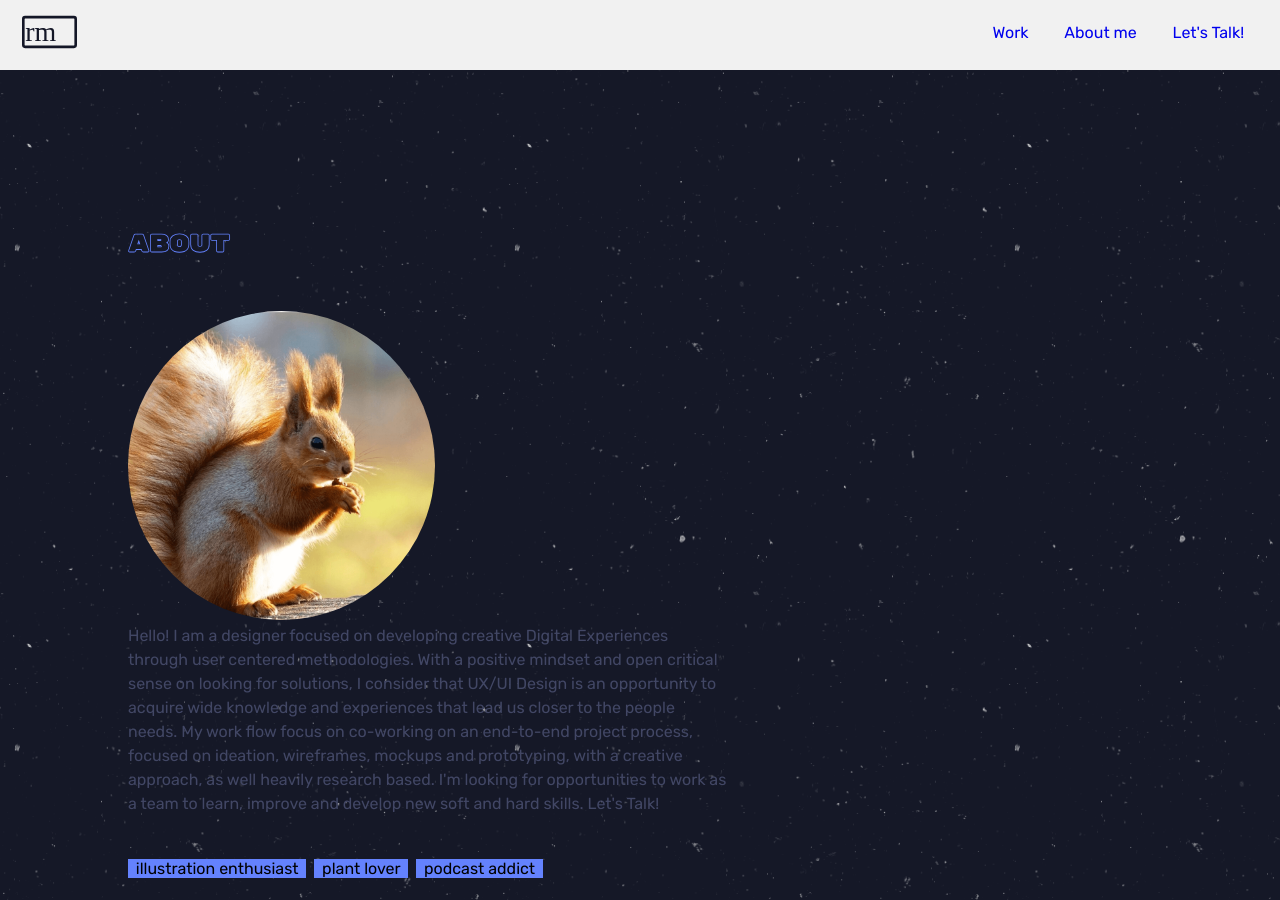
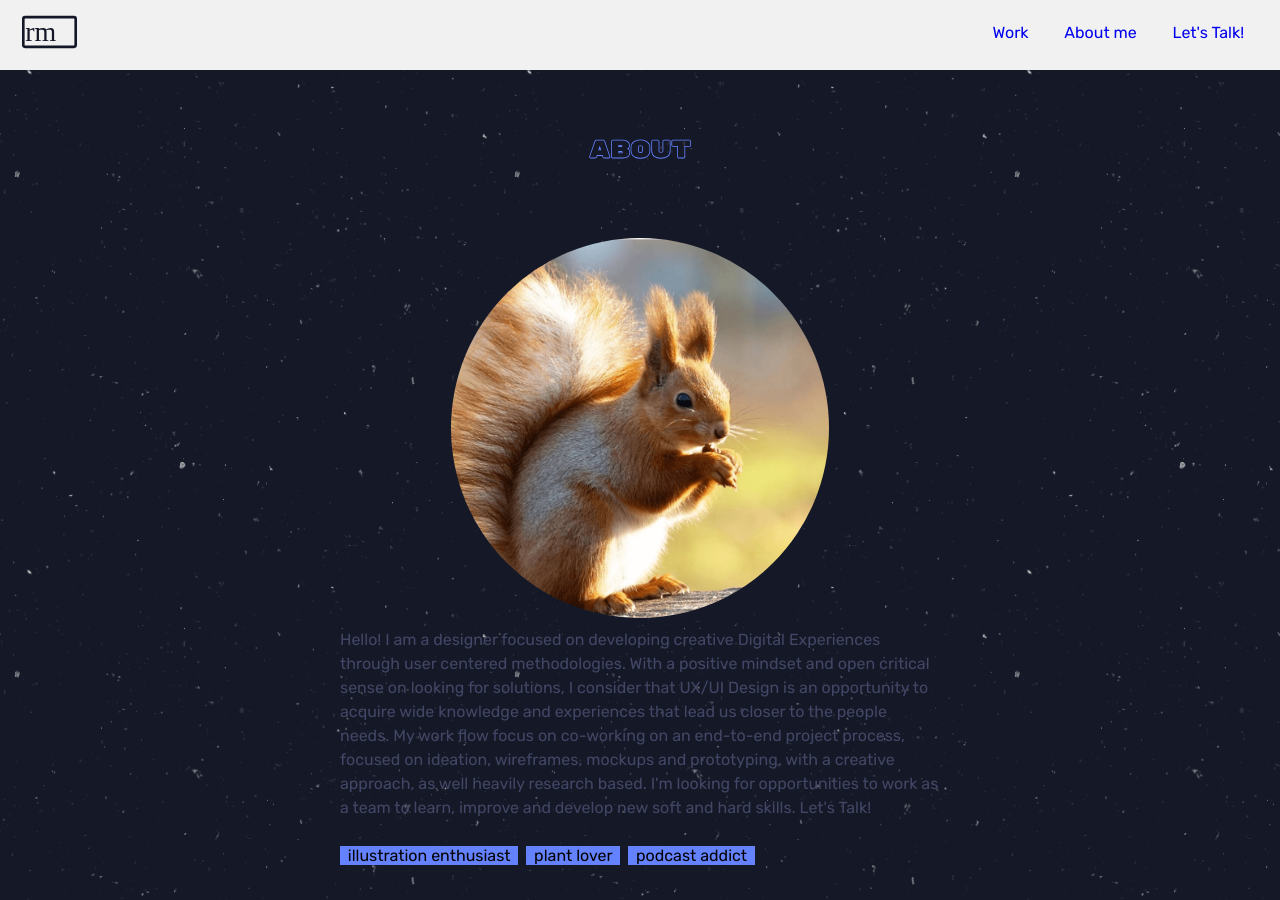
Before and after one commit to ritavmachado/portfolio, a Jekyll site: the page built from about_me.html, in a window 1280 px wide and 900 px high. Built offline with Jekyll 4.4.1, drawn with Linux system fonts in a browser that asks for light colours.

Commit message:
Organize typography, Grid about_me

```diff
--- a/_sass/portfolio.scss
+++ b/_sass/portfolio.scss
@@ -161,6 +161,8 @@ header #nav_mobile {
     }
 }
 
+/* Typography */
+
 h1 {
     width: 275px;
     position: absolute;
@@ -176,6 +178,30 @@ h1 {
 
 mark {
     background-color: $blue;
+}
+
+h2 {
+    margin: 30% 0% 5%;
+    display: flex;
+    font-family: $headline-font;
+    font-size: 24px;
+    text-align: left;
+    color: transparent;
+    -webkit-text-stroke: 0.8px $blue;
+    grid-area: title;
+}
+
+p {
+    max-width: 600px;
+    display: flex;
+    font-family: $text-font;
+    font-size: 16px;
+    line-height: 1.5;
+    color: $grey-blue;
+
+    &::selection {
+        background-color: $blue;
+    }
 }
 
 /* Main */
@@ -280,51 +306,36 @@ figcaption {
 #section_about {
     width: 100%;
     min-height: 100vh;
-    display: flex;
-    flex-direction: column;
-    justify-content: center;
+    @include grid-template-mobile;
+    grid-template-areas:
+        "title"
+        "figure_profile"
+        "wrapper_aboutme";
     background-image: url(img/section_about/background_01.png);
     background-repeat: repeat;
     background-size: 500px;
     background-position: center;
 
+    figure {
+        grid-area: figure_profile;
+        display: flex;
+        justify-content: center;
+        align-items: center;
+
         img {
             width: 30%;
             border-radius: 50%;
         }
+    }
+
+    .wrapper_aboutme {
+        grid-area: wrapper_aboutme;
 
         p {
             margin-bottom: 4%;
             display: block;
             color: $grey-blue;
         }
-}
-
-h2 {
-    margin: 30% 0% 5%;
-    display: flex;
-    font-family: $headline-font;
-    font-size: 24px;
-    text-align: left;
-    color: transparent;
-    -webkit-text-stroke: 0.8px $blue;
-    grid-area: title;
-}
-
-.wrapper_aboutme {
-    float: right;
-}
-
-p {
-    max-width: 600px;
-    display: flex;
-    font-family: $text-font;
-    font-size: 16px;
-    line-height: 1.5;
-    color: $grey-blue;
-
-    &::selection {
-        background-color: $blue;
     }
 }
 
```
Lines whose indentation alone changed are shown as unchanged.
